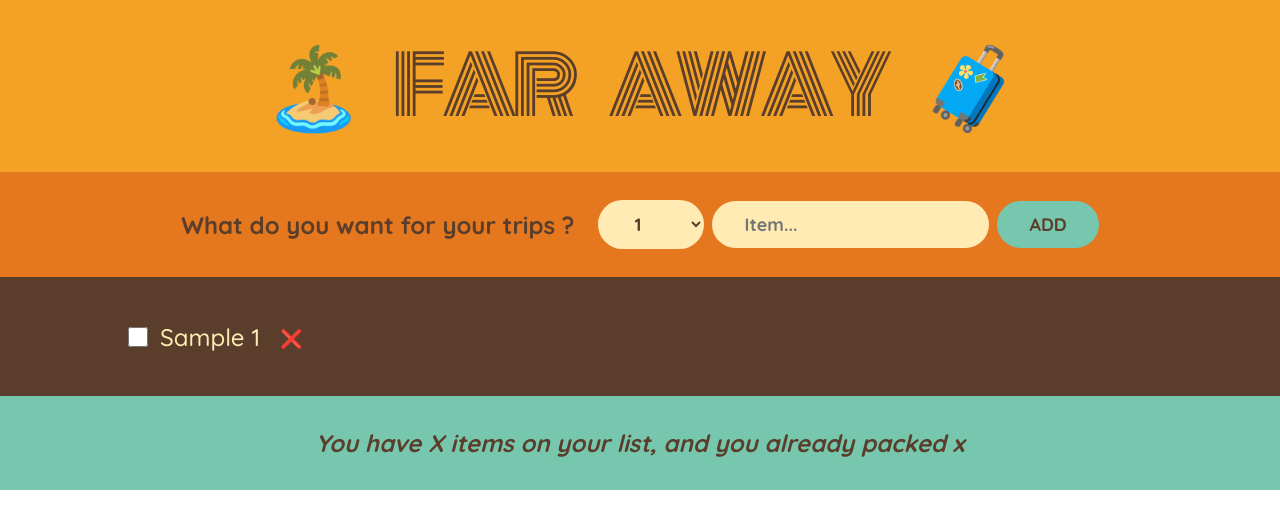
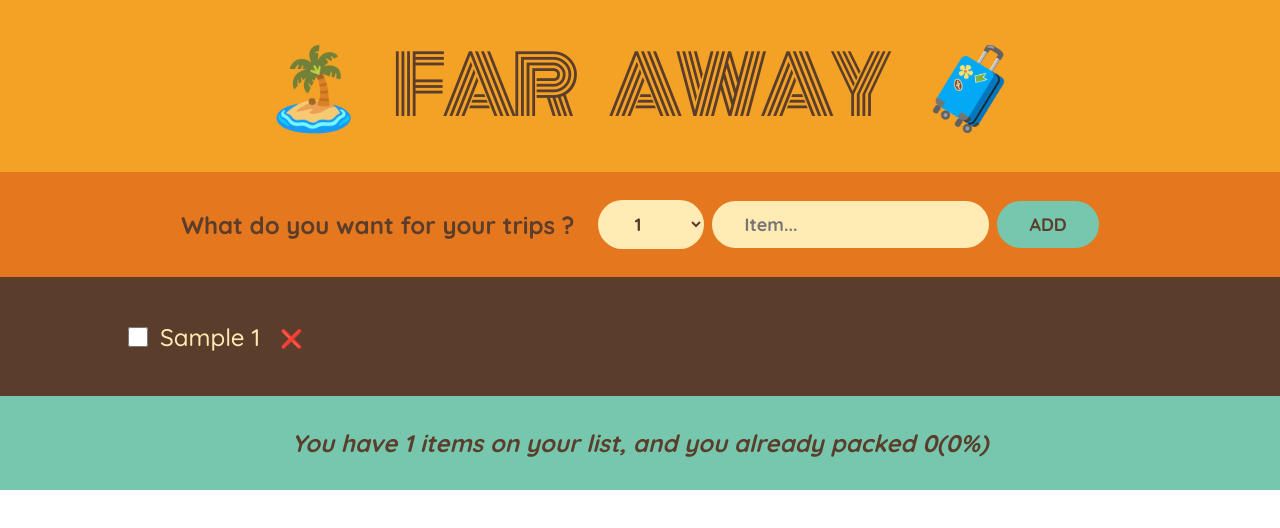
Before and after one commit to BhanuPrakash056/far-away, a React (Create React App) app: page / in a window 1280 px wide. Both pictures are taken after typing "Sample" into the empty fields and a click on the button "ADD". Shown: the top 528 px of the page. Built offline with nearby package versions, Linux system fonts and the light colour scheme; the HTML template or start-up script is replaced by a standard one.

Commit message:
add derived state items

```diff
--- a/src/App.js
+++ b/src/App.js
@@ -24,7 +24,7 @@ function App() {
         handleRemoveItem={handleRemoveItem}
         handleToggleItem={handleToggleItem}
       />
-      <Stats />
+      <Stats items={items} />
     </div>
   );
 }
@@ -42,7 +42,6 @@ function Form({ handleAddItems }) {
       return;
     }
     const newItem = { description, quantity, package: false, id: Date.now() };
-    console.log(newItem);
     handleAddItems(newItem);
     setDescription("");
     setQuantity(1);
@@ -112,10 +111,19 @@ function Item({ item, handleRemoveItem, handleToggleItem }) {
   );
 }
 
-function Stats() {
+function Stats({ items }) {
+  if (items.length === 0) return <p className="stats"><em>Start Adding Items</em></p>;
+  const numItems = items.length;
+  const numOfPacked = items.filter((item) => item.packed).length;
+  const numOfPackedPercentage = Math.round((numOfPacked / numItems) * 100);
   return (
     <footer className="stats">
-      <em>You have X items on your list, and you already packed x </em>
+      <em>
+        {numOfPackedPercentage === 100
+          ? "You are ready to go!"
+          : `You have ${numItems} items on your list, and you already packed
+        ${numOfPacked}(${numOfPackedPercentage}%)`}
+      </em>
     </footer>
   );
 }
```
